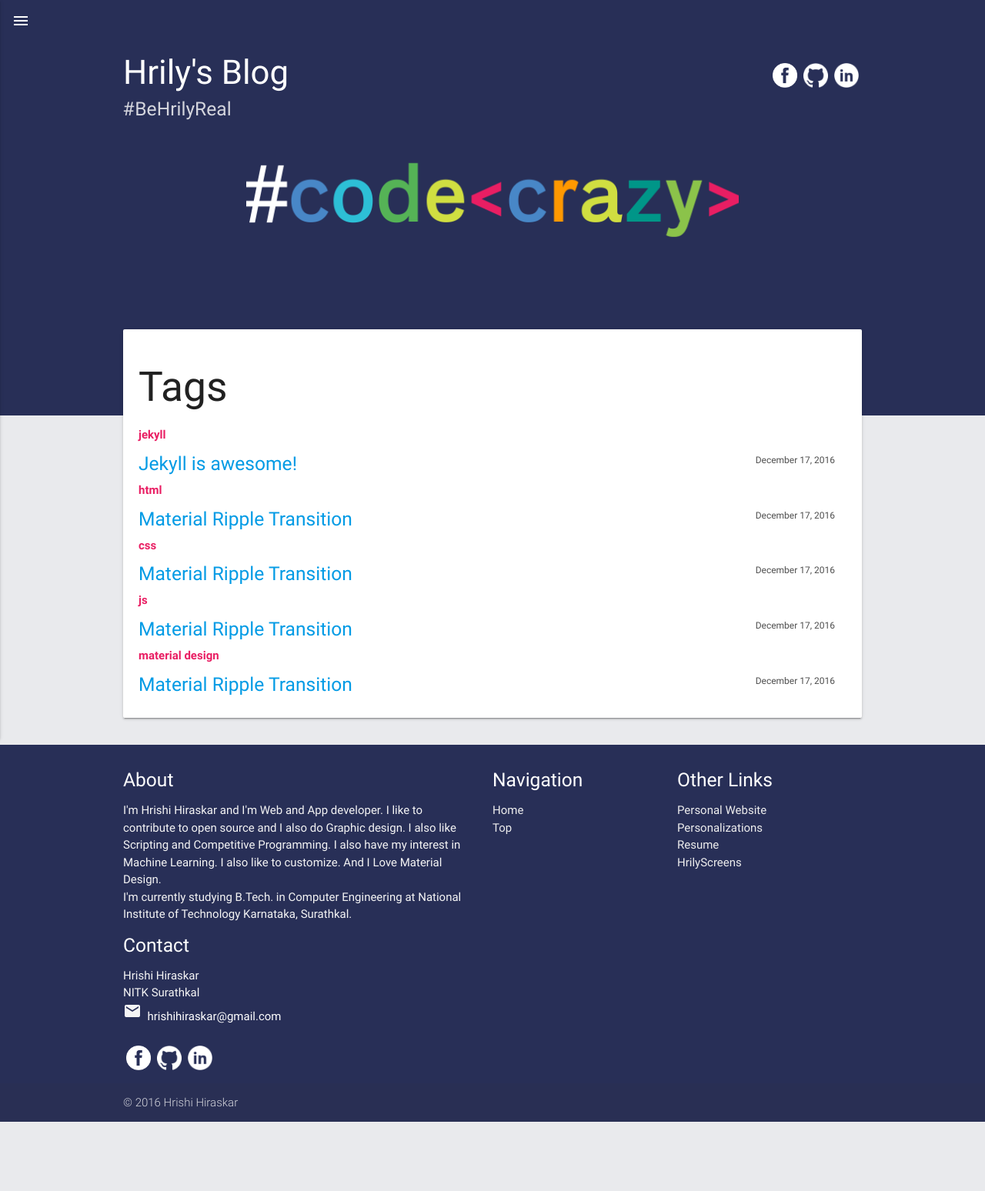
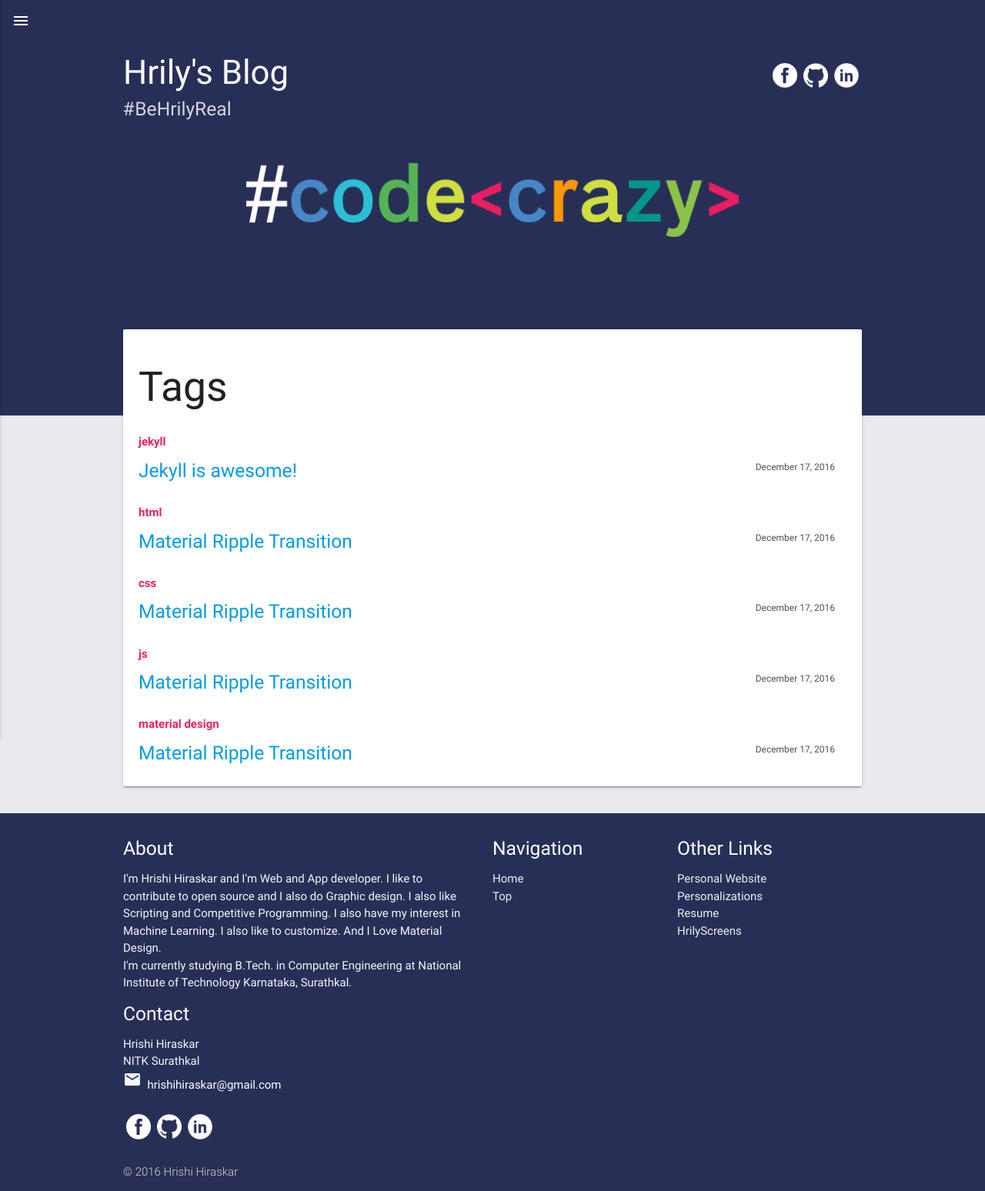
Before and after one commit to Hrily/material_blog, a Jekyll site: the page built from tags.md, in a window 1280 px wide. Shown: the whole page at 77% size. Built offline with Jekyll 4.4.1, drawn with Linux system fonts in a browser that asks for light colours; before the commit the page ends 1458 px from its top, so only the background shows below that.

Commit message:
Bug fixes

```diff
--- a/src/css/style.css
+++ b/src/css/style.css
@@ -124,7 +124,7 @@ body {
 }
 
 .tag-post-list {
-	margin-top: 30px;
+	margin-top: 30px !important;
 }
 
 .card pre, .card code {
--- a/tags.md
+++ b/tags.md
@@ -13,7 +13,7 @@ title: Tags
   {% if post.tags contains t %}
   <li>
     <span class="post-meta">{{ post.date | date: "%B %-d, %Y"  }}</span>
-    <a href="{{ site.baseurl }}/{{ post.url }}"><h5>{{ post.title }}</h5></a>
+    <a href="{{ site.baseurl }}{{ post.url }}"><h5>{{ post.title }}</h5></a>
   </li>
   {% endif %}
 {% endfor %}
```
